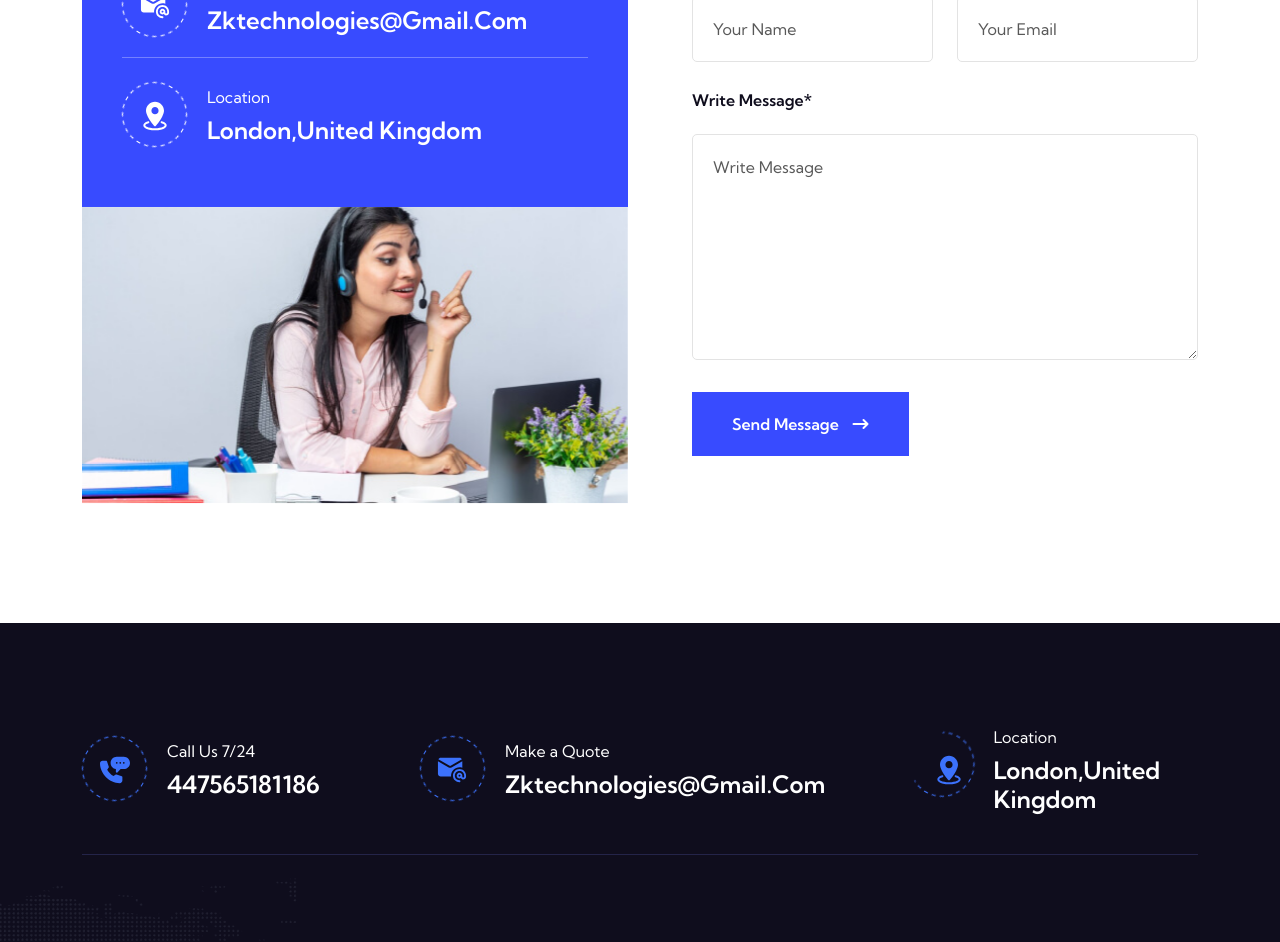
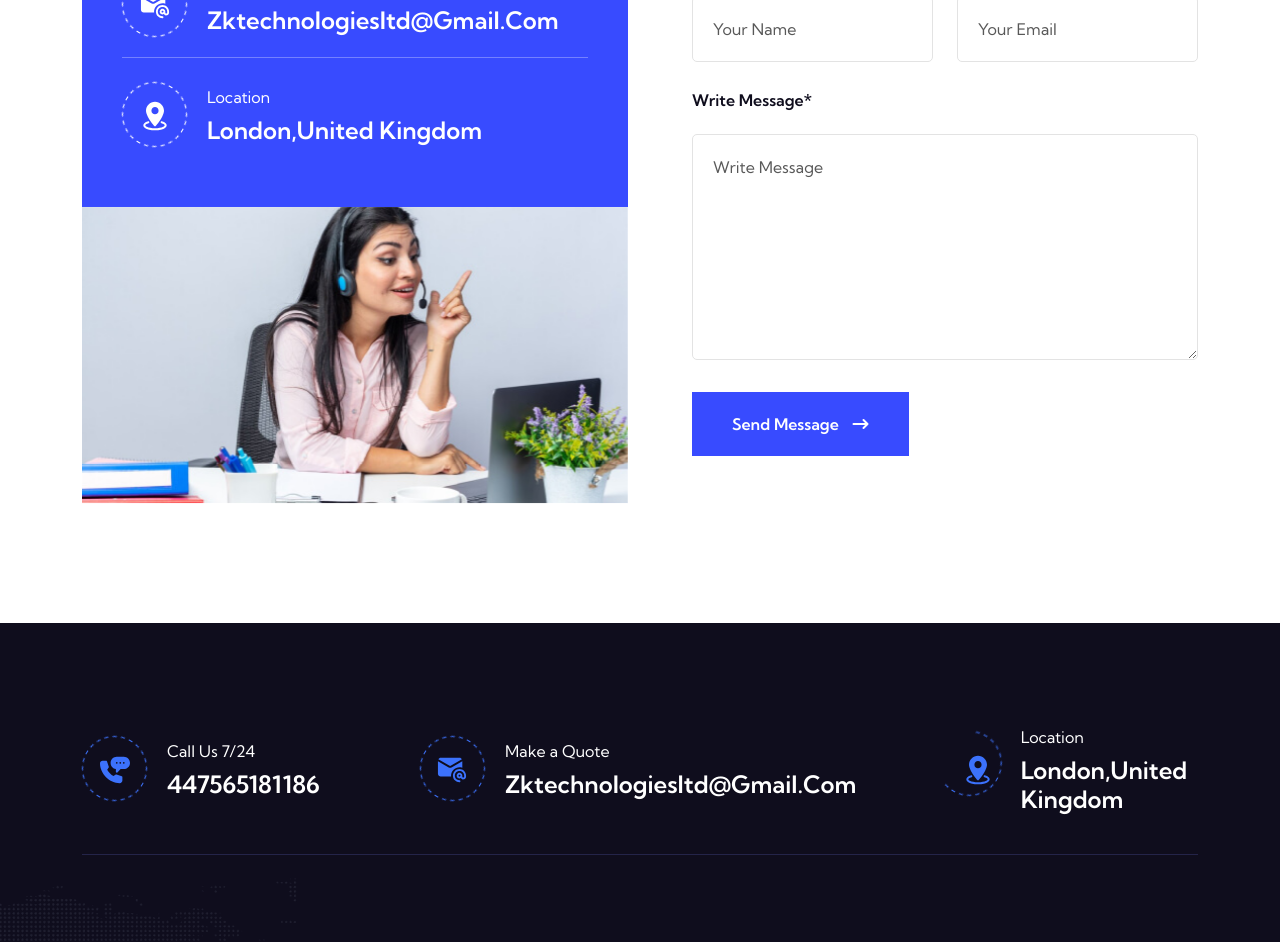
Before and after one commit to shiftuptech/zktechnologies, a plain HTML site: page contact.html in a window 1280 px wide. Shown: the part 915-1857 px from the top of the page. Drawn offline with Linux system fonts and the light colour scheme.

Commit message:
email update

```diff
--- a/contact.html
+++ b/contact.html
@@ -117,7 +117,7 @@
                                         <i class="fal fa-envelope"></i>
                                     </div>
                                     <div class="offcanvas__contact-text">
-                                        <a href="mailto:zktechnologies@gmail.com"><span class="mailto:zktechnologies@gmail.com">zktechnologies@gmail.com</span></a>
+                                        <a href="mailto:zktechnologiesltd@gmail.com"><span class="mailto:zktechnologiesltd@gmail.com">zktechnologiesltd@gmail.com</span></a>
                                     </div>
                                 </li>
                                 <li class="d-flex align-items-center">
@@ -163,7 +163,7 @@
                         <ul class="contact-list">
                             <li>
                                 <i class="far fa-envelope"></i>
-                                <a href="mailto:zktechnologies@gmail.com" class="link">zktechnologies@gmail.com</a>
+                                <a href="mailto:zktechnologiesltd@gmail.com" class="link">zktechnologiesltd@gmail.com</a>
                             </li>
                             <li>
                                 <i class="fa-solid fa-phone-volume"></i>
@@ -305,7 +305,7 @@
                                         <div class="content">
                                             <p>Make a Quote</p>
                                             <h3>
-                                                <a href="mailto:zktechnologies@gmail.com">zktechnologies@gmail.com</a>
+                                                <a href="mailto:zktechnologiesltd@gmail.com">zktechnologiesltd@gmail.com</a>
                                             </h3>
                                         </div>
                                     </div>
@@ -395,7 +395,7 @@
                         <div class="content">
                             <p>Make a Quote</p>
                             <h3>
-                                <a href="mailto:zktechnologies@gmail.com">zktechnologies@gmail.com</a>
+                                <a href="mailto:zktechnologiesltd@gmail.com">zktechnologiesltd@gmail.com</a>
                             </h3>
                         </div>
                     </div>
```
Also changed, not shown: index.html (+3 -3 lines).
